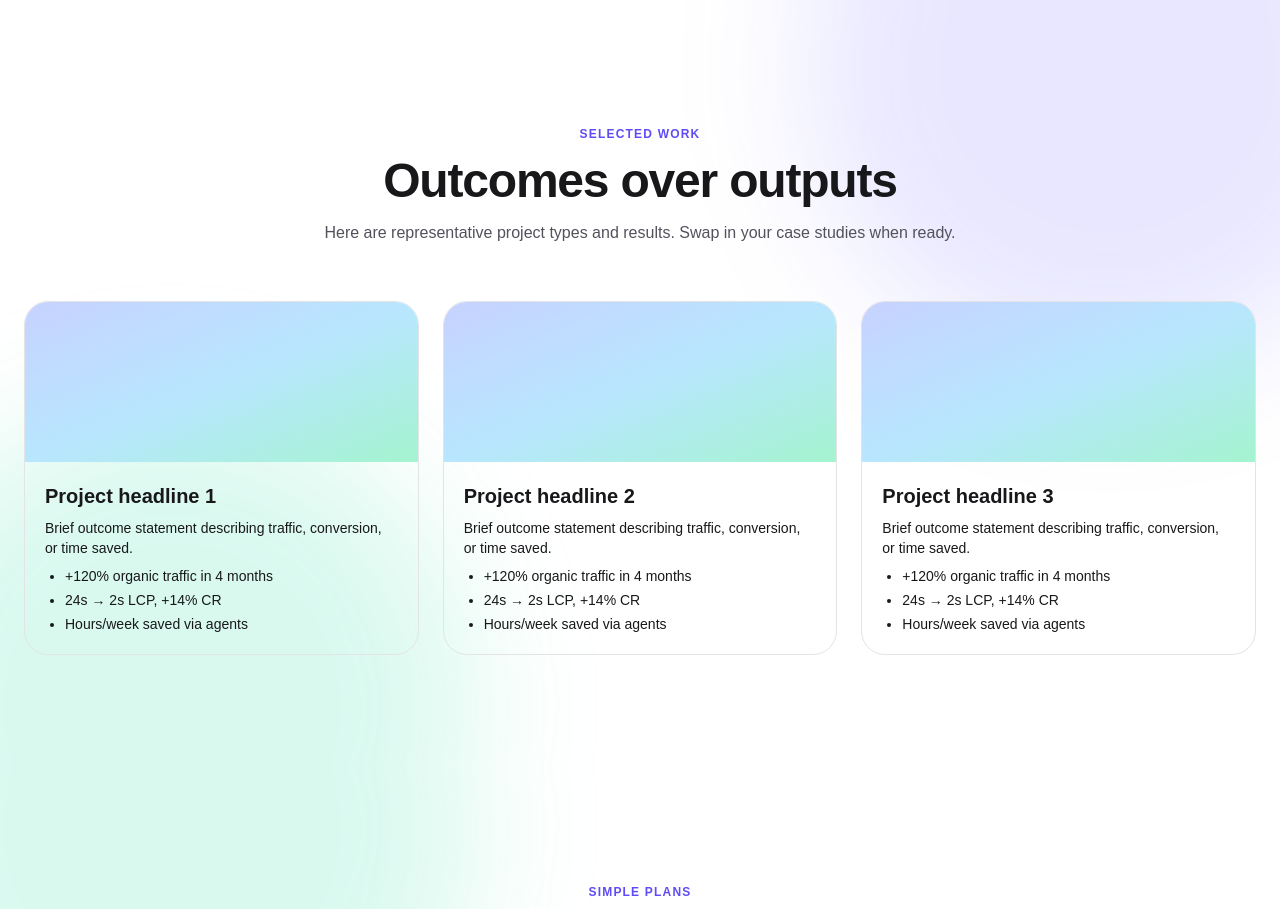
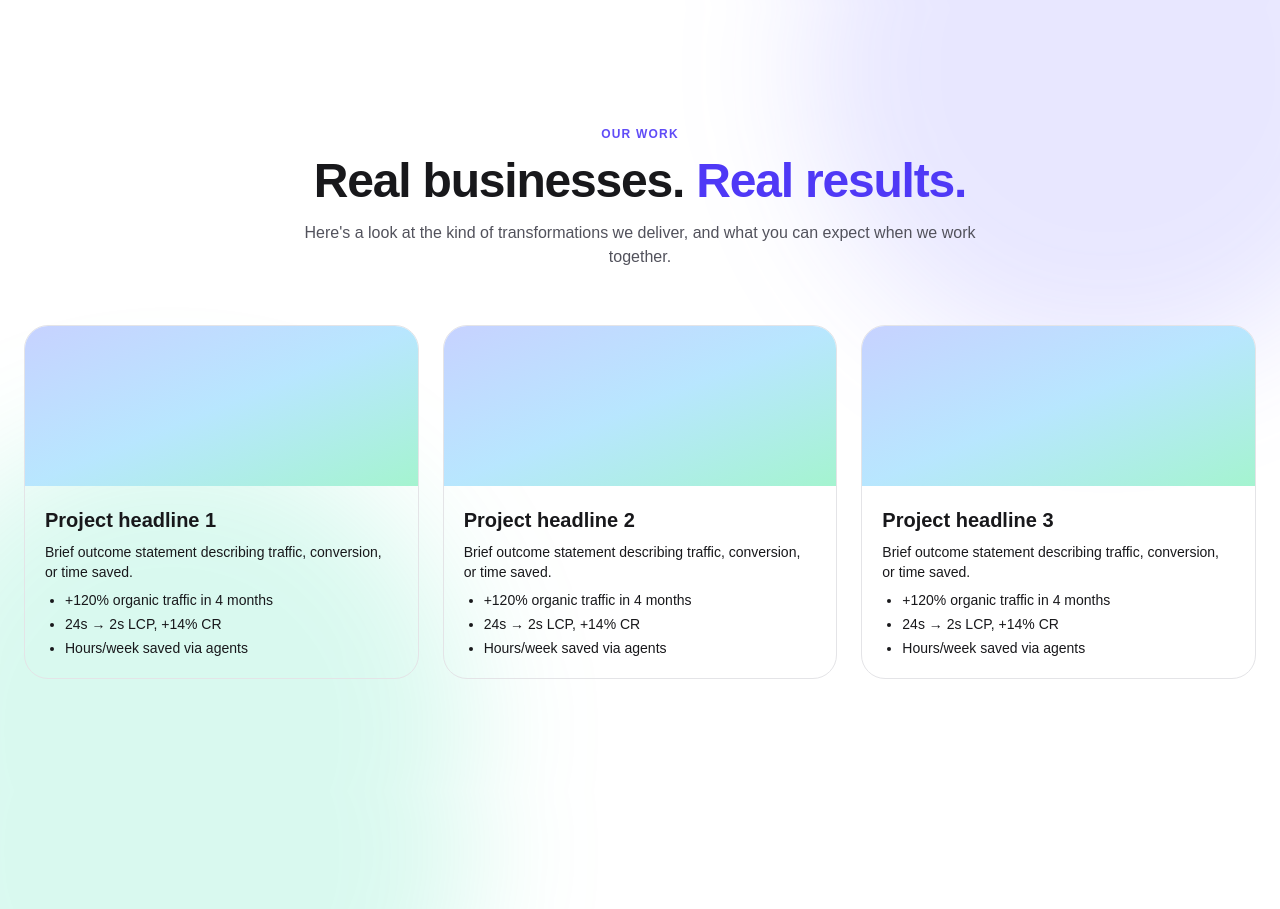
Before and after one commit to alexperreira/sitefoundry, a Next.js app: page / in a window 1280 px wide. Shown: the part 2580-3489 px from the top of the page. Built offline with nearby package versions, Linux system fonts and the light colour scheme.

Commit message:
chore: update marketing language in Work component

```diff
--- a/components/sections/Work.tsx
+++ b/components/sections/Work.tsx
@@ -6,9 +6,14 @@ export default function Work() {
 	return (
 		<Section
 			id='work'
-			eyebrow='Selected work'
-			title='Outcomes over outputs'
-			subtitle='Here are representative project types and results. Swap in your case studies when ready.'
+			eyebrow='Our work'
+			title={
+				<>
+					Real businesses.
+					<span className='text-indigo-600'> Real results.</span>
+				</>
+			}
+			subtitle="Here's a look at the kind of transformations we deliver, and what you can expect when we work together."
 		>
 			<div className='grid md:grid-cols-3 gap-6'>
 				{[1, 2, 3].map((i) => (
```
